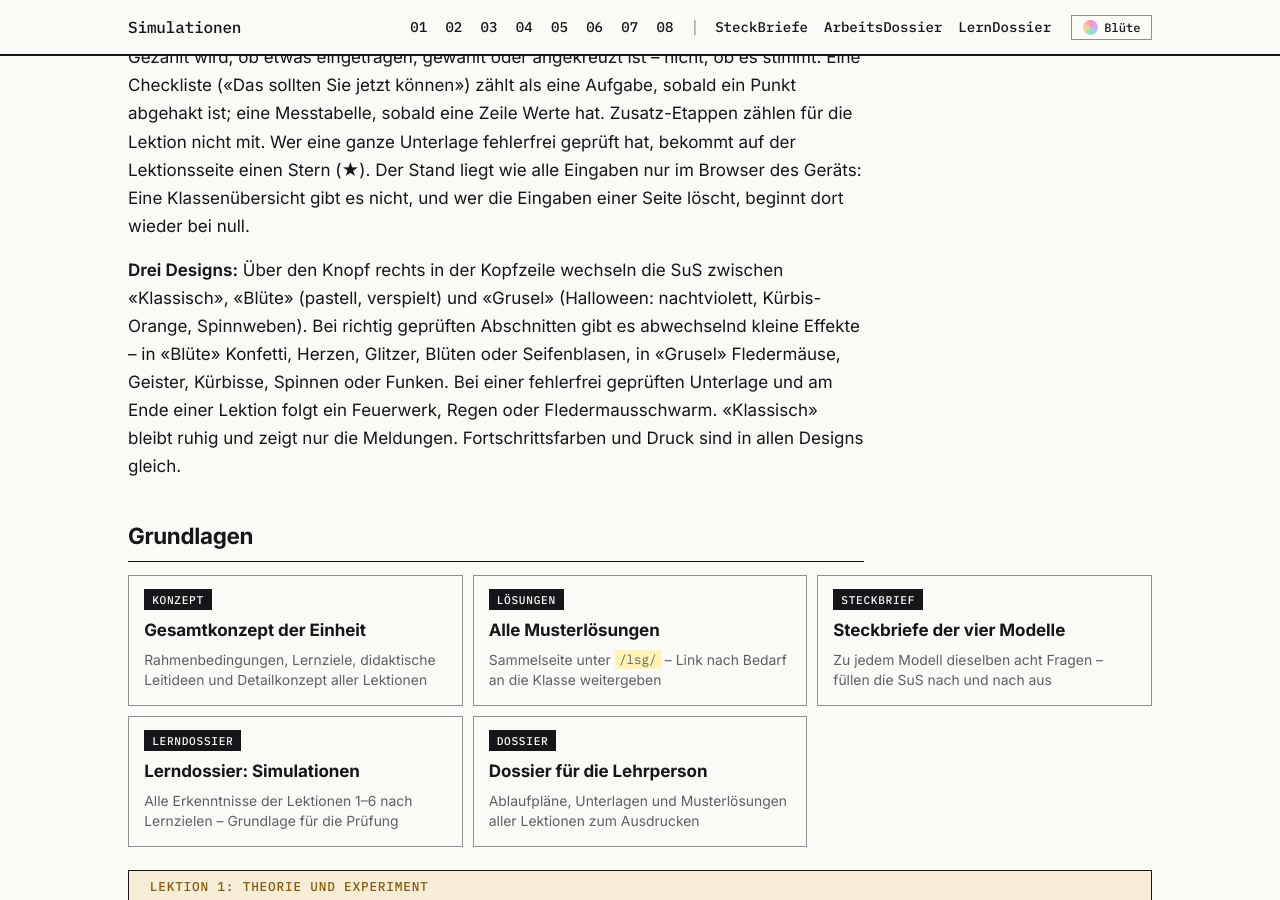
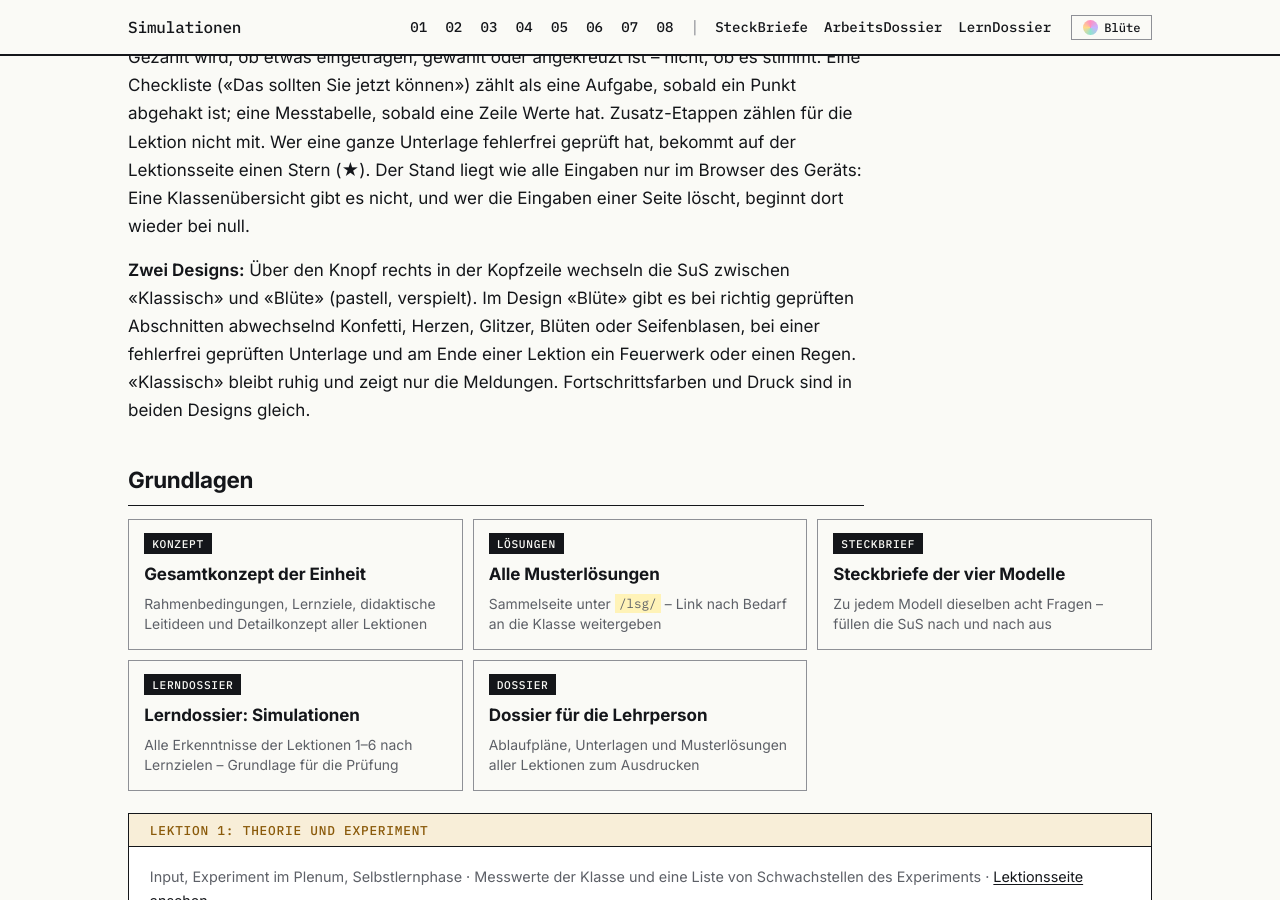
Before and after one commit to masta-nksa/Simulation, a Jekyll site: the page built from lp.md, in a window 1280 px wide and 900 px high, scrolled down 1785 px. Built offline with Jekyll 4.4.1, drawn with Linux system fonts in a browser that asks for light colours.

Commit message:
Design «Grusel» abgeschaltet
- Eintrag in DESIGNS (design.js) auskommentiert, im <head> nur noch «bluete»
  zugelassen; gespeicherte Wahl «grusel» fällt auf Klassisch zurück
- CSS (Abschnitt 11) und Effekte in feier.js bleiben für nächstes Jahr erhalten
- README und LP-Seite: zwei aktive Designs, Wiedereinschalten beschrieben

Co-Authored-By: Claude Sonnet 5.5 <noreply@anthropic.com>

```diff
--- a/_layouts/default.html
+++ b/_layouts/default.html
@@ -9,8 +9,8 @@
   <meta name="robots" content="noindex, nofollow">
   {%- endif %}
   <meta name="color-scheme" content="light dark">
-  {%- comment -%} Gewähltes Design (design.js) vor dem ersten Zeichnen setzen, sonst blitzt kurz das andere auf {%- endcomment %}
-  <script>try { var d = localStorage.getItem("unterricht:design"); if (d && d !== "klassisch") document.documentElement.setAttribute("data-design", d); } catch (e) {}</script>
+  {%- comment -%} Gewähltes Design (design.js) vor dem ersten Zeichnen setzen, sonst blitzt kurz das andere auf. Nur aktive Designs: «grusel» (Halloween) ist abgeschaltet, siehe design.js {%- endcomment %}
+  <script>try { var d = localStorage.getItem("unterricht:design"); if (d === "bluete") document.documentElement.setAttribute("data-design", d); } catch (e) {}</script>
   <link rel="stylesheet" href="{{ '/assets/css/unterricht.css' | relative_url }}">
   {%- comment -%} Simulationen, Messtabellen und Schaubilder (nur aktiv, wo ein solches Element steht) {%- endcomment -%}
   <script src="{{ '/assets/js/simulation.js' | relative_url }}" defer></script>
--- a/assets/js/design.js
+++ b/assets/js/design.js
@@ -1,11 +1,13 @@
 /* ==========================================================================
    Design umschalten
 
-   Drei Designs für dieselben Inhalte:
+   Zwei aktive Designs für dieselben Inhalte:
      klassisch  Tinte auf Papier, Leuchtstift-Gelb (Standard)
      bluete     pastell, rund und verspielt, mit Feier-Effekten (feier.js)
-     grusel     Halloween: nachtviolett mit Kürbis-Orange, Spinnweben,
-                Fledermäuse und Geister als Feier-Effekte
+   Abgeschaltet, aber vollständig vorhanden (CSS Abschnitt 11, feier.js):
+     grusel     Halloween. Wieder einschalten: Eintrag unten in DESIGNS
+                aktivieren und im <head> von _layouts/default.html «grusel»
+                wieder zulassen.
 
    Der Knopf in der Kopfzeile wechselt zum jeweils nächsten Design (im Kreis). Die Wahl
    bleibt im Browser gespeichert («unterricht:design») und gilt für alle
@@ -23,8 +25,8 @@
   var SCHLUESSEL = "unterricht:design";
   var DESIGNS = [
     { id: "klassisch", name: "Klassisch" },
-    { id: "bluete", name: "Blüte" },
-    { id: "grusel", name: "Grusel" }
+    { id: "bluete", name: "Blüte" }
+    // , { id: "grusel", name: "Grusel" }   // Halloween, abgeschaltet
   ];
 
   function aktuell() { return document.documentElement.getAttribute("data-design") || "klassisch"; }
@@ -51,7 +53,8 @@
 
   // Wechsel in einer anderen Registerkarte übernehmen
   window.addEventListener("storage", function (ev) {
-    if (ev.key === SCHLUESSEL && ev.newValue && ev.newValue !== aktuell()) {
+    var bekannt = DESIGNS.some(function (d) { return d.id === ev.newValue; });
+    if (ev.key === SCHLUESSEL && bekannt && ev.newValue !== aktuell()) {
       if (ev.newValue === "klassisch") document.documentElement.removeAttribute("data-design");
       else document.documentElement.setAttribute("data-design", ev.newValue);
       document.dispatchEvent(new CustomEvent("design:gewechselt", { detail: { design: ev.newValue } }));
--- a/lp.md
+++ b/lp.md
@@ -86,13 +86,11 @@ mit. Wer eine ganze Unterlage fehlerfrei geprüft hat, bekommt auf der Lektionss
 (★). Der Stand liegt wie alle Eingaben nur im Browser des Geräts: Eine Klassenübersicht gibt es
 nicht, und wer die Eingaben einer Seite löscht, beginnt dort wieder bei null.
 
-**Drei Designs:** Über den Knopf rechts in der Kopfzeile wechseln die SuS zwischen «Klassisch»,
-«Blüte» (pastell, verspielt) und «Grusel» (Halloween: nachtviolett, Kürbis-Orange, Spinnweben).
-Bei richtig geprüften Abschnitten gibt es abwechselnd kleine Effekte – in «Blüte» Konfetti, Herzen,
-Glitzer, Blüten oder Seifenblasen, in «Grusel» Fledermäuse, Geister, Kürbisse, Spinnen oder Funken.
-Bei einer fehlerfrei geprüften Unterlage und am Ende einer Lektion folgt ein Feuerwerk, Regen oder
-Fledermausschwarm. «Klassisch» bleibt ruhig und zeigt nur die Meldungen. Fortschrittsfarben und
-Druck sind in allen Designs gleich.
+**Zwei Designs:** Über den Knopf rechts in der Kopfzeile wechseln die SuS zwischen «Klassisch»
+und «Blüte» (pastell, verspielt). Im Design «Blüte» gibt es bei richtig geprüften Abschnitten
+abwechselnd Konfetti, Herzen, Glitzer, Blüten oder Seifenblasen, bei einer fehlerfrei geprüften
+Unterlage und am Ende einer Lektion ein Feuerwerk oder einen Regen. «Klassisch» bleibt ruhig und
+zeigt nur die Meldungen. Fortschrittsfarben und Druck sind in beiden Designs gleich.
 
 ## Grundlagen
 
```
Also changed, not shown: README.md.
